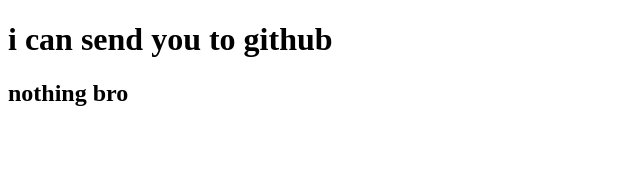
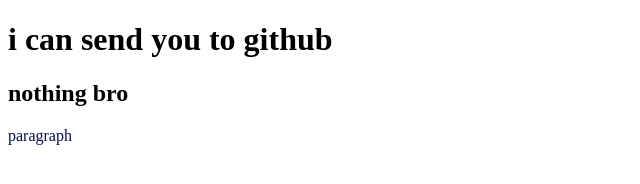
Before and after one commit to Alnoor-Riyad/second-repo, a plain HTML site: page index.html in a window 1280 px wide. Shown: the full height of the page, 0-640 px from the left. Drawn offline with Linux system fonts and the light colour scheme.

Commit message:
styles added

```diff
--- a/index.html
+++ b/index.html
@@ -5,10 +5,13 @@
     <meta http-equiv="X-UA-Compatible" content="IE=edge">
     <meta name="viewport" content="width=device-width, initial-scale=1.0">
     <title>second repo</title>
+    <link rel="stylesheet" href="style.css">
 </head>
 <body>
     <h1>i can send you to github</h1>
     <h2>nothing bro</h2>
+    <p>paragraph</p>
+
 
 </body>
 </html>
--- /dev/null
+++ b/style.css
@@ -0,0 +1,3 @@
+p{
+    color:rgb(0, 13, 86);
+}
```
